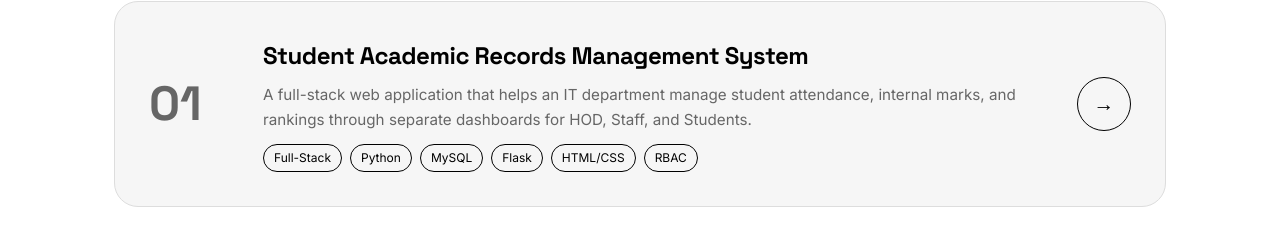
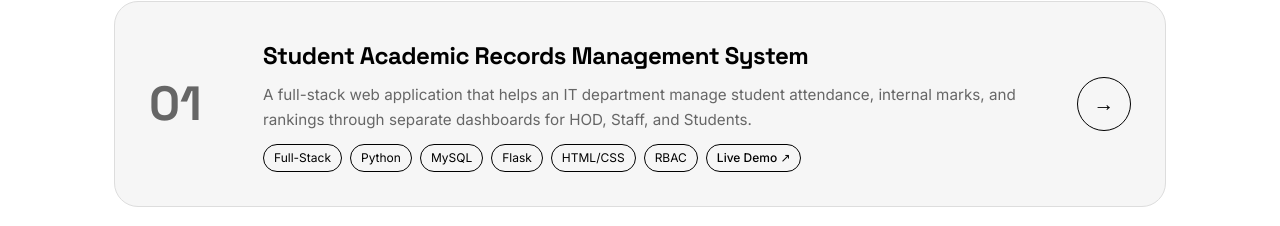
Before and after one commit to Nihmath-2007/portfolio, a plain HTML site: page index.html in a window 1280 px wide. Shown: the part 2131-2357 px from the top of the page. Drawn offline with Linux system fonts and the light colour scheme.

Commit message:
Update index.html

```diff
--- a/index.html
+++ b/index.html
@@ -611,13 +611,31 @@
       color: var(--inv)
     }
 
-    .pc .chips span {
+    .pc .chips span,
+    .pc .chips .live-pill {
       border-color: currentColor;
       font-size: .75rem;
       padding: 3px 10px
     }
 
-    .pc:hover .chips span:hover {
+    .pc .chips .live-pill {
+      border: 1px solid currentColor;
+      border-radius: 999px;
+      display: inline-flex;
+      align-items: center;
+      gap: 4px;
+      font-weight: 500;
+      text-decoration: none;
+      transition: .3s
+    }
+
+    .pc .chips .live-pill:hover {
+      background: var(--fg);
+      color: var(--inv)
+    }
+
+    .pc:hover .chips span:hover,
+    .pc:hover .chips .live-pill:hover {
       background: var(--inv);
       color: var(--fg)
     }
@@ -1326,6 +1344,7 @@
         n: "01",
         t: "Student Academic Records Management System",
         d: "A full-stack web application that helps an IT department manage student attendance, internal marks, and rankings through separate dashboards for HOD, Staff, and Students.",
+        live: "https://msec-it-dashboard.onrender.com",
         tags: ["Full-Stack", "Python", "MySQL", "Flask", "HTML/CSS", "RBAC"],
         stats: [["3", "role dashboards"], ["100%", "automated grading"], ["Real-Time", "attendance tracking"]],
         flow: ["Role Authentication", "Attendance Logging", "Internal Marks Entry", "Rank Calculation", "Role Dashboards"],
@@ -1362,12 +1381,12 @@
       }
     ];
 
-    $("#pj").innerHTML = P.map((p, i) => `<div class="pc rv" data-i="${i}" tabindex="0" role="button"><div class="n">${p.n}</div><div><h3>${p.t}</h3><p>${p.d}</p><div class="chips">${p.tags.map(t => `<span>${t}</span>`).join("")}</div></div><div class="arr">→</div></div>`).join("");
+    $("#pj").innerHTML = P.map((p, i) => `<div class="pc rv" data-i="${i}" tabindex="0" role="button"><div class="n">${p.n}</div><div><h3>${p.t}</h3><p>${p.d}</p><div class="chips">${p.tags.map(t => `<span>${t}</span>`).join("")}${p.live ? `<a class="live-pill" href="${p.live}" target="_blank" rel="noopener" onclick="event.stopPropagation()">Live Demo ↗</a>` : ''}</div></div><div class="arr">→</div></div>`).join("");
 
     const modal = $("#modal"), mb = $("#mb");
     function openP(i) {
       const p = P[i];
-      mb.innerHTML = `<button class="btn-i x" onclick="closeP()" aria-label="Close">✕</button><p class="lbl">Project ${p.n}</p><h3>${p.t}</h3><p style="color:var(--mut)">${p.d}</p><div class="mst">${p.stats.map(s => `<div><strong>${s[0]}</strong><small>${s[1]}</small></div>`).join("")}</div><h4>Workflow</h4><div class="flow">${p.flow.map(f => `<span>${f}</span>`).join("<i>→</i>")}</div><h4>What I did</h4><ul>${p.pts.map(x => `<li>${x}</li>`).join("")}</ul><h4>Stack</h4><div class="chips">${p.tags.map(t => `<span>${t}</span>`).join("")}</div><div class="cta"><a class="b f" href="https://github.com/" target="_blank" rel="noopener">View on GitHub ↗</a></div>`;
+      mb.innerHTML = `<button class="btn-i x" onclick="closeP()" aria-label="Close">✕</button><p class="lbl">Project ${p.n}</p><h3>${p.t}</h3><p style="color:var(--mut)">${p.d}</p><div class="mst">${p.stats.map(s => `<div><strong>${s[0]}</strong><small>${s[1]}</small></div>`).join("")}</div><h4>Workflow</h4><div class="flow">${p.flow.map(f => `<span>${f}</span>`).join("<i>→</i>")}</div><h4>What I did</h4><ul>${p.pts.map(x => `<li>${x}</li>`).join("")}</ul><h4>Stack</h4><div class="chips">${p.tags.map(t => `<span>${t}</span>`).join("")}</div><div class="cta">${p.live ? `<a class="b f" href="${p.live}" target="_blank" rel="noopener">Live Demo ↗</a>` : ''}<a class="b${p.live ? '' : ' f'}" href="${p.github || 'https://github.com/'}" target="_blank" rel="noopener">View on GitHub ↗</a></div>`;
       modal.classList.add("open");
       document.body.style.overflow = "hidden";
     }
```
